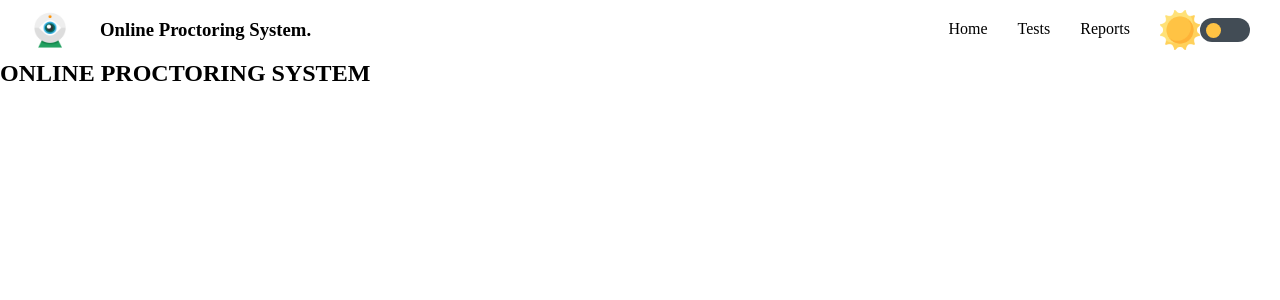
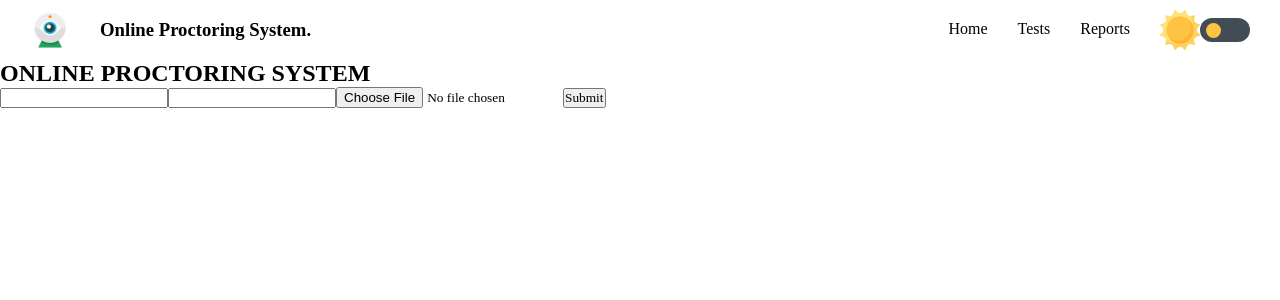
Before and after one commit to kmlakshmi08/Proctor-X, a React (Create React App) app in the folder frontend/: page / in a window 1280 px wide. Shown: the top 300 px of the page. Built offline with nearby package versions, Linux system fonts and the light colour scheme.

Commit message:
gsfgsfgsf

```diff
--- a/frontend/src/pages/Home.jsx
+++ b/frontend/src/pages/Home.jsx
@@ -1,15 +1,78 @@
-import React from "react";
+import React, { useEffect, useState } from "react";
 import styles from "./home.module.css"
 import * as img from "../img/index"
 
-export default function Home(){
-    return(
+import axios from 'axios'
+
+const url = "http://localhost:3001/login/adduser"
+
+export default function Home() {
+    const [formdata, setFormData] = useState({
+        username: "",
+        password: "",
+        image: ""
+    })
+
+    const submit = async () => {
+        try {
+            await axios.post(url, formdata)
+            console.log("Data successfully added.")
+        }
+        catch (err) {
+            console.error(err)
+        }
+    }
+    const handlechange = (e, type) => {
+        setFormData((prevvalue) => ({
+            ...prevvalue,
+            [type]: e.target.value
+        }))
+    }
+    // useEffect(() => {
+    //     console.log(formdata)
+    // }, [formdata])
+    const handleFile = async (e) => {
+        const file = await convertToB64(e.target.files[0])
+        setFormData((prevvalue) => ({
+            ...prevvalue,
+            ["image"]: file
+        }))
+        console.log(file)
+    }
+    return (
         <>
             <div className={styles.mainbox}>
                 <section>
                     <h1>ONLINE PROCTORING SYSTEM</h1>
                 </section>
+                <form onSubmit={submit}>
+                    <input type="text" value={formdata.username} onChange={(e) => { handlechange(e, "username") }} />
+                    <input type="password" value={formdata.password} onChange={(e) => { handlechange(e, "password") }} />
+                    <input
+                        type="file"
+                        lable="Image"
+                        name="myFile"
+                        id="file-upload"
+                        accept=".jpeg, .jpg, .png"
+                        onChange={handleFile}
+                    />
+
+                    <button type="submit">Submit</button>
+                </form>
             </div>
         </>
     )
 }
+
+function convertToB64(file) {
+    return new Promise((resolve, reject) => {
+        const fileReader = new FileReader();
+        fileReader.readAsDataURL(file);
+        fileReader.onload = () => {
+            resolve(fileReader.result)
+        };
+        fileReader.onerror = (error) => {
+            reject(error)
+        }
+    })
+}
```
Also changed, not shown: 2 other files (tests, documents, lock files or other folders).
